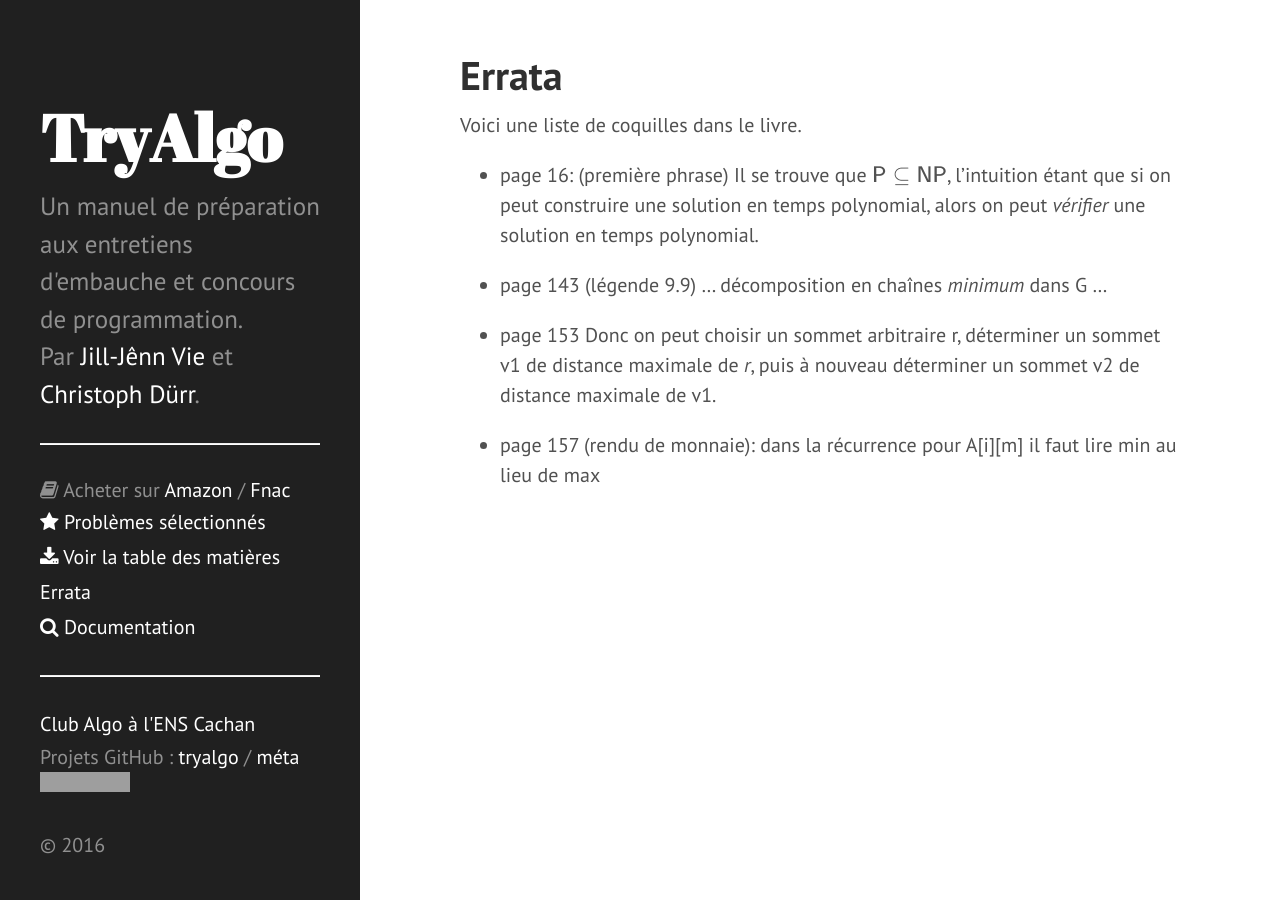
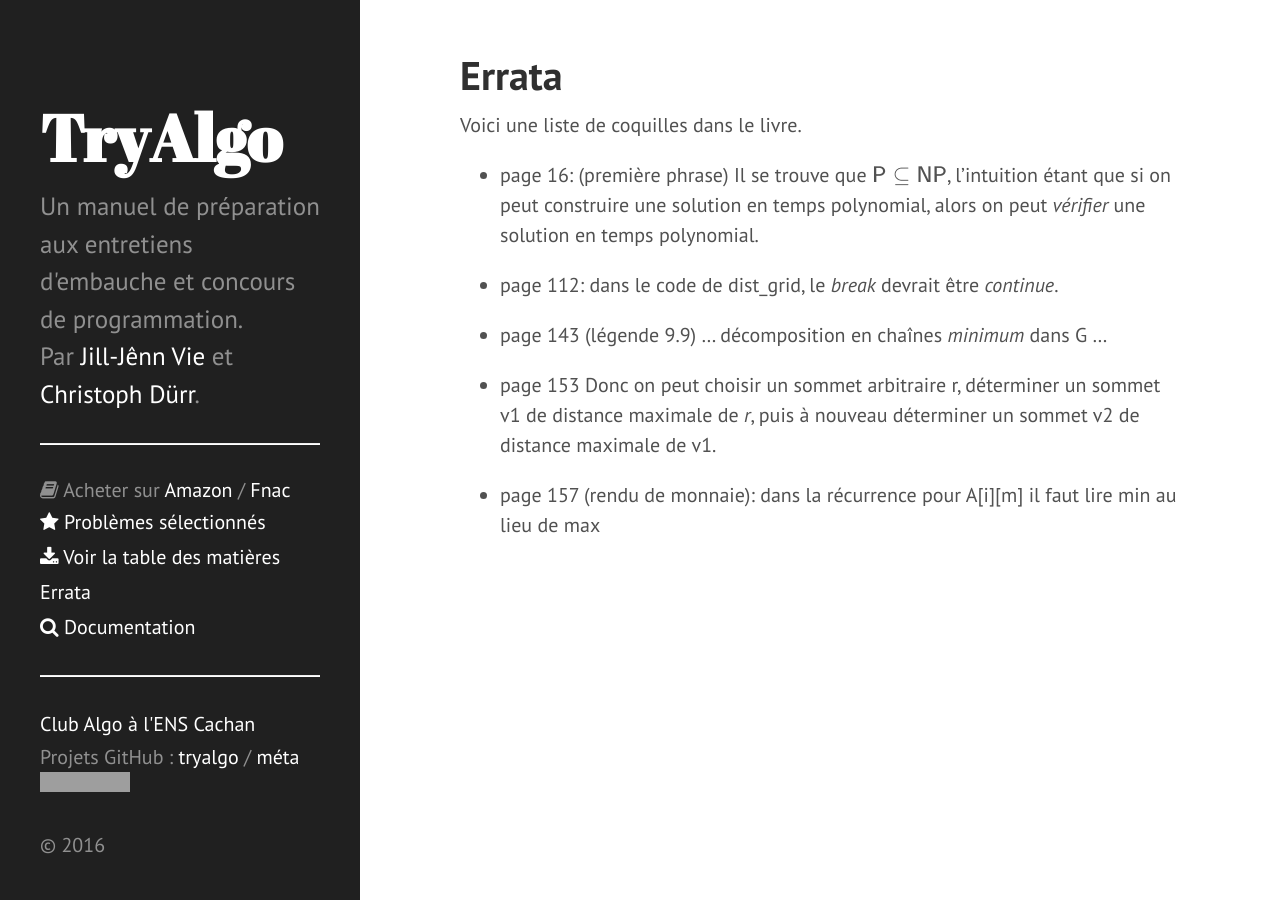
Before and after one commit to jilljenn/tryalgo.org, a Jekyll site: the page built from errata.md, in a window 1280 px wide. Built offline with Jekyll 4.4.1, drawn with Linux system fonts in a browser that asks for light colours; nearby versions of some CDN libraries; Markdown is read by kramdown in place of the engine named in the settings; formulas are drawn with MathJax 3; grey boxes are pictures that could not be loaded.

Commit message:
arrata-RaitoBezarius

```diff
--- a/errata.md
+++ b/errata.md
@@ -7,6 +7,8 @@ Voici une liste de coquilles dans le livre.
 
 - page 16: (première phrase) Il se trouve que $\textsf{P} \subseteq \textsf{NP}$, l'intuition étant que si on peut construire une solution en temps polynomial, alors on peut *vérifier* une solution en temps polynomial.
 
+- page 112: dans le code de dist_grid, le *break* devrait être *continue*.
+
 - page 143 (légende 9.9) ... décomposition en chaînes *minimum* dans G ...
 
 - page 153 Donc on peut choisir un sommet arbitraire r, déterminer un sommet v1 de distance maximale de *r*, puis à nouveau déterminer un sommet v2 de distance maximale de v1.
```
